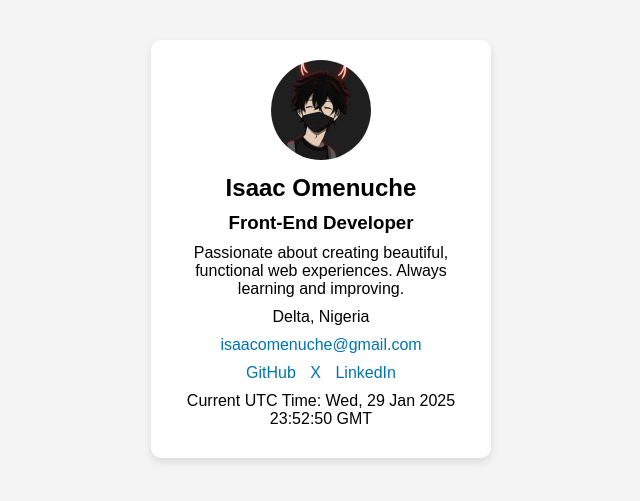
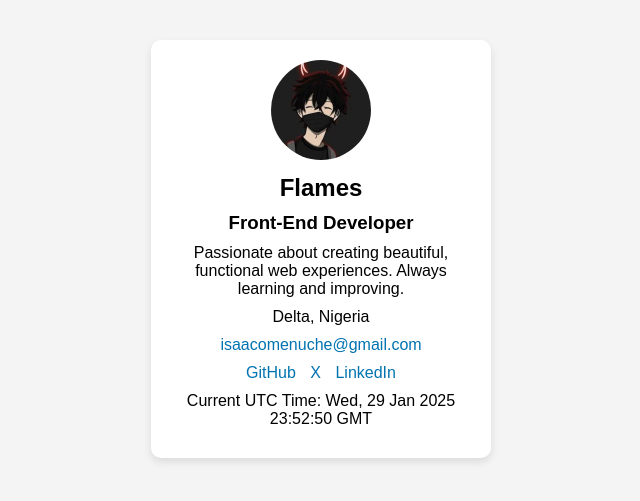
Before and after one commit to iflames1/profile_card, a plain HTML site: page index.html in a window 1280 px wide. Shown: the part 159-660 px from the top of the page, without its empty margins (319-959 px from the left). Drawn offline with Linux system fonts and the light colour scheme.

Commit message:
add: update name

```diff
--- a/index.html
+++ b/index.html
@@ -14,7 +14,7 @@
         alt="Profile Picture"
         data-testid="profilePicture"
       />
-      <h2 data-testid="fullName">Isaac Omenuche</h2>
+      <h2 data-testid="fullName">Flames</h2>
       <h3 data-testid="jobTitle">Front-End Developer</h3>
       <p data-testid="shortBio">
         Passionate about creating beautiful, functional web experiences. Always
```
